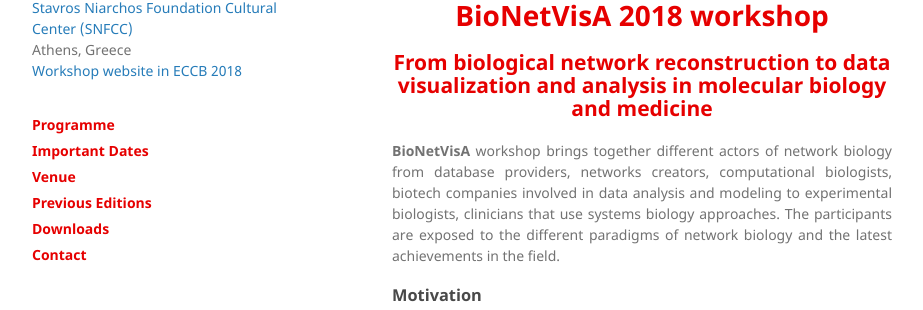
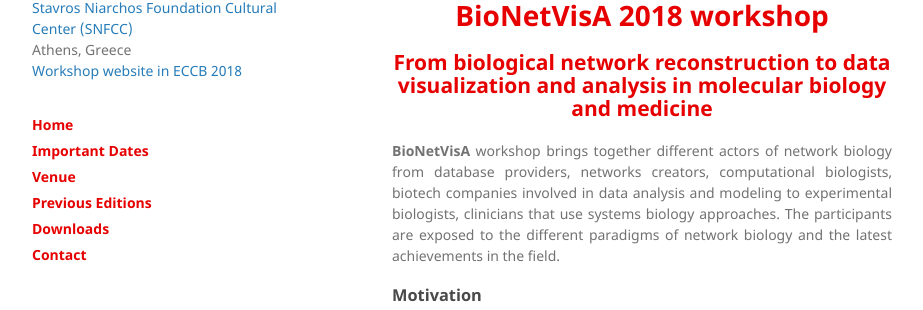
Before and after one commit to lcmonraz/Bionetvisa.github.io, a Jekyll site: the page built from index.md, in a window 1280 px wide. Shown: the part 257-567 px from the top of the page, without its empty margins (178-1101 px from the left). Built offline with Jekyll 4.4.1, drawn with Linux system fonts in a browser that asks for light colours.

Commit message:
Update default.html

```diff
--- a/_layouts/default.html
+++ b/_layouts/default.html
@@ -26,7 +26,7 @@
        </p>
       <br />
 
-        <p style="line-height:6px;"><a href="/programme"><font color="#e60000"><b>Programme</b></font></a></p>
+        <p style="line-height:6px;"><a href=""><font color="#e60000"><b>Home</b></font></a></p>
         <p style="line-height:6px;"><a href="/importantdates"><font color="#e60000"><b>Important Dates</b></font></a></p>
         <p style="line-height:6px;"><a href="/venue"><font color="#e60000"><b>Venue</b></font></a></p>
         <p style="line-height:6px;"><a href="/previous"><font color="#e60000"><b>Previous Editions</b></font></a></p>
```
